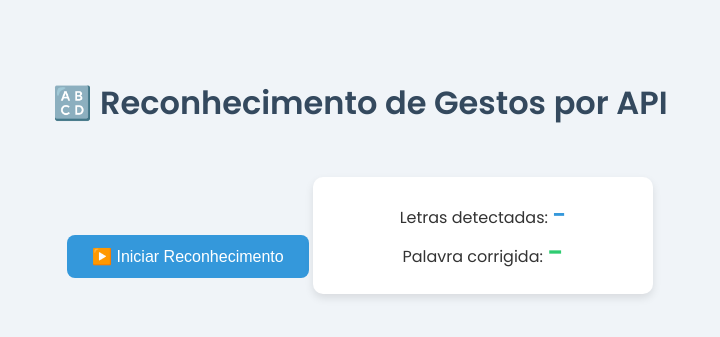
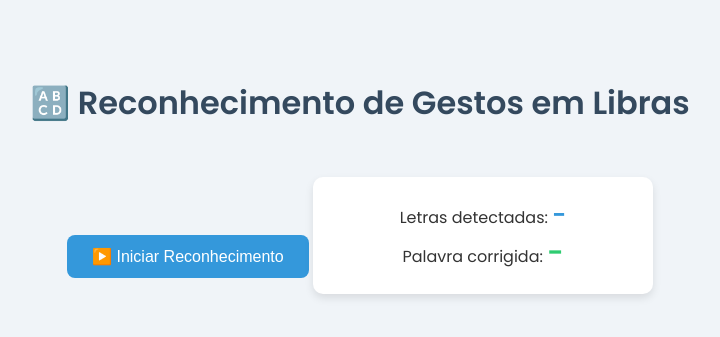
Before and after one commit to pedritto19/CHIP-LIBRAS, a Flask app: page / in a window 1280 px wide. Shown: the top 337 px of the page, without its empty margins (280-1000 px from the left). Run offline with Flask 3, Linux system fonts and the light colour scheme.

Commit message:
fix: names

```diff
--- a/result.json
+++ b/result.json
@@ -1 +1 @@
-{"raw_word": "ABCDE", "corrected_word": "abade"}
+{"raw_word": "EAE", "corrected_word": "ele"}
--- a/templates/index.html
+++ b/templates/index.html
@@ -58,7 +58,7 @@
     </style>
 </head>
 <body>
-    <h1>🔠 Reconhecimento de Gestos por API</h1>
+    <h1>🔠 Reconhecimento de Gestos em Libras</h1>
     <button onclick="startRecognition()">▶️ Iniciar Reconhecimento</button>
 
     <div id="output">
```
